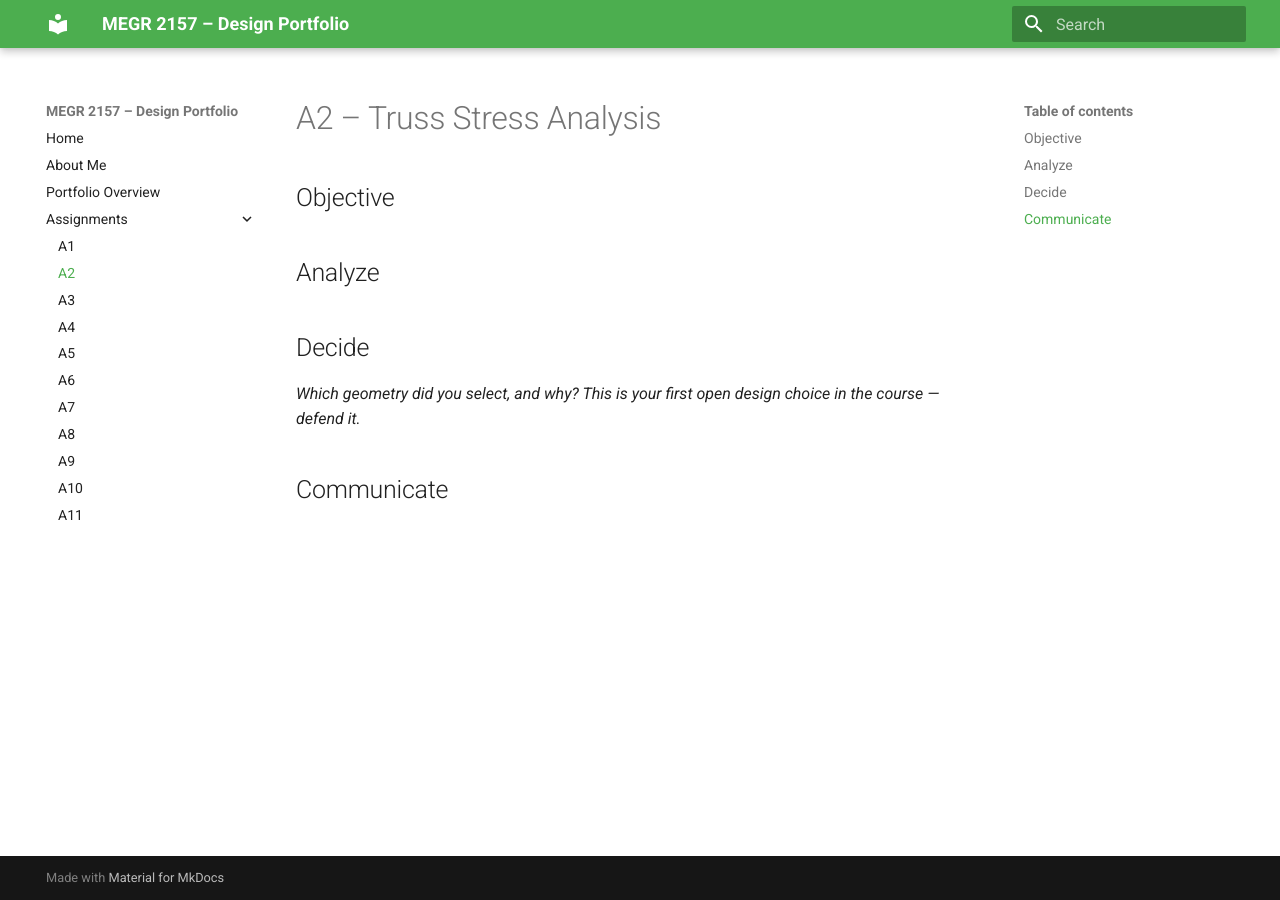
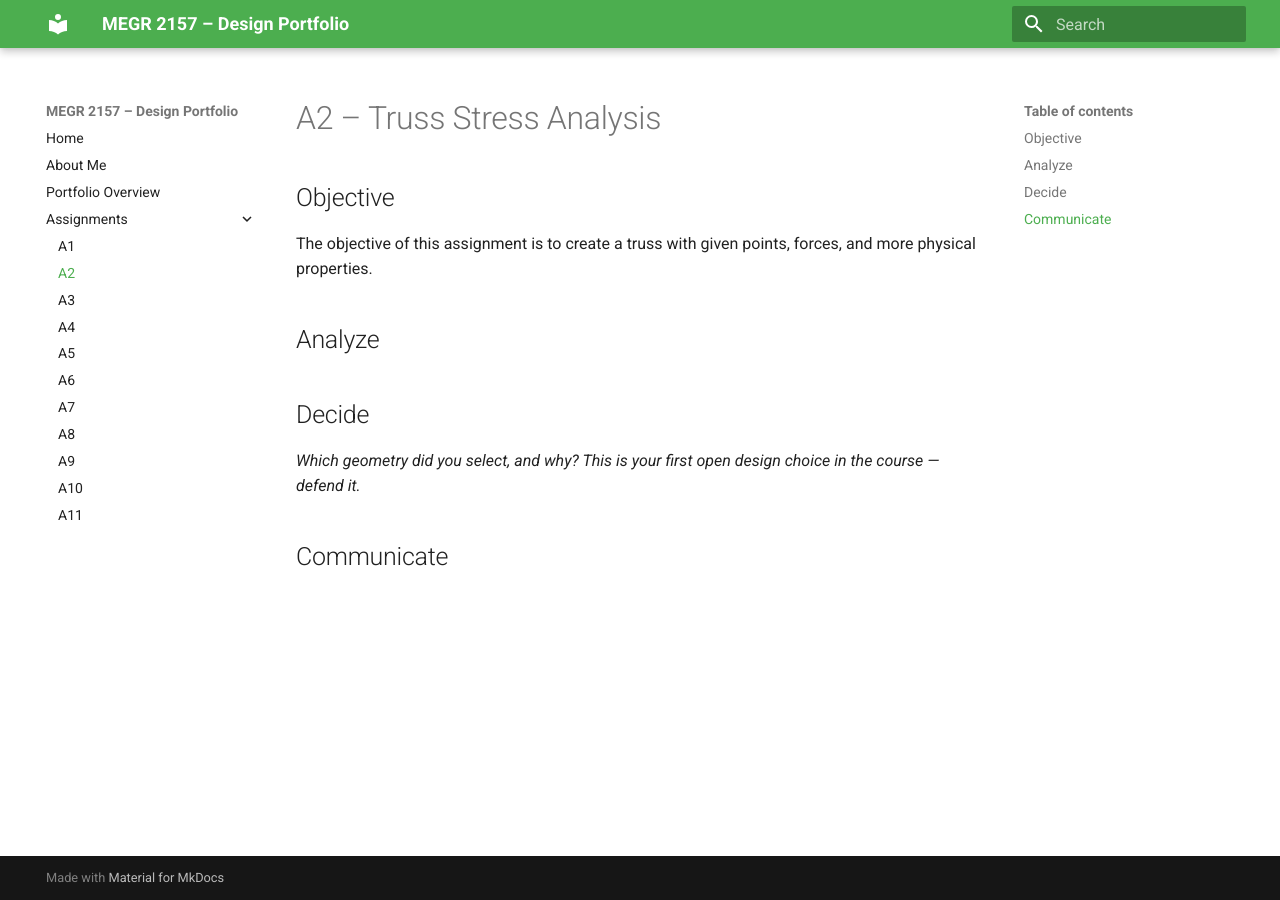
Before and after one commit to AntGo36/design-projects-portfolio, an MkDocs documentation site: the page built from docs/assignments/A02/index.md, in a window 1280 px wide. Built offline with MkDocs 1.6.1 and Material for MkDocs 9.7.7, drawn with Linux system fonts in a browser that asks for light colours.

Commit message:
objective_1

```diff
--- a/docs/assignments/A02/index.md
+++ b/docs/assignments/A02/index.md
@@ -1,7 +1,7 @@
 # A2 – Truss Stress Analysis
 
 ## Objective
-
+The objective of this assignment is to create a truss with given points, forces, and more physical properties.
 
 ## Analyze
 
```
